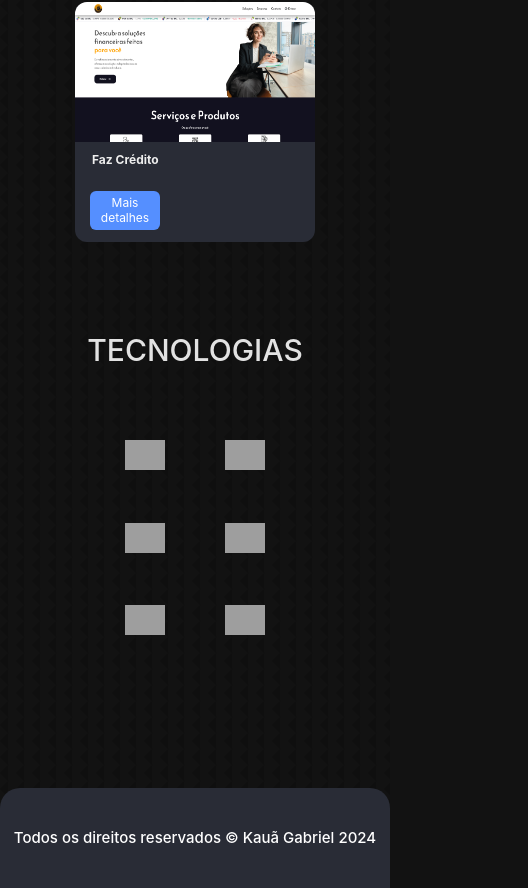
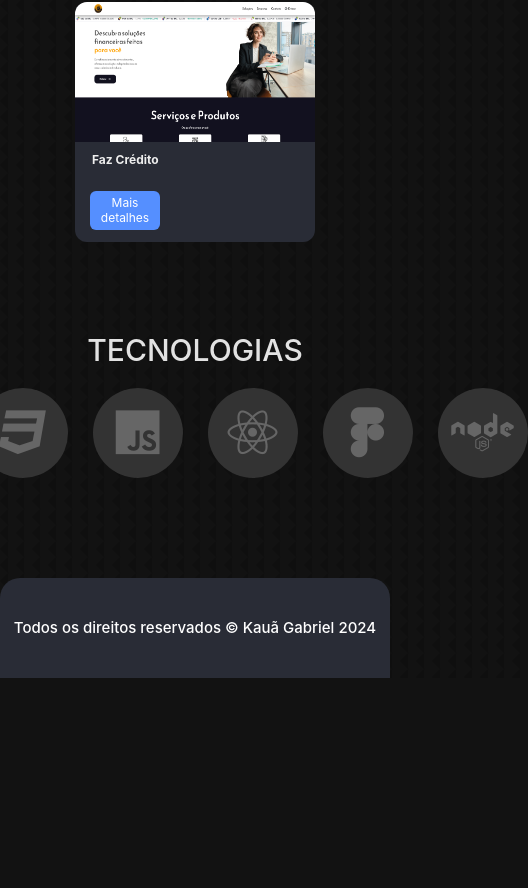
Before and after one commit to FiNiShYy/MyPortfolio, a React (Create React App) app: page / in a window 390 px wide. Shown: the part 2659-3547 px from the top of the page, 528 px wide, since content can reach past the window. After the commit the page ends 3337 px from the top, so only its background shows below. Built offline with nearby package versions, Linux system fonts and the light colour scheme; grey boxes are pictures that could not be loaded; the HTML template or start-up script is replaced by a standard one.

Commit message:
update technologies sections (not responsive (yet))

```diff
--- a/public/index.html
+++ b/public/index.html
@@ -1,6 +1,7 @@
 <!DOCTYPE html>
 <html lang="en">
   <head>
+    <link rel="stylesheet" href="https://use.fontawesome.com/releases/v5.6.3/css/all.css" integrity="sha384-UHRtZLI+pbxtHCWp1t77Bi1L4ZtiqrqD80Kn4Z8NTSRyMA2Fd33n5dQ8lWUE00s/" crossorigin="anonymous">
     <meta charset="utf-8" />
     <link rel="icon" href="%PUBLIC_URL%/favicon.ico" />
     <meta name="viewport" content="width=device-width, initial-scale=1" />
--- a/src/components/Technologies/Technologies.css
+++ b/src/components/Technologies/Technologies.css
@@ -11,70 +11,134 @@
     color: #e2e2e2;
 }
 
-.technologies-card {
+ul {
+    margin: 0;
+    padding: 0;
     display: flex;
-    width: 700px;
-    height: 200px;
-    border-radius: 25px;
-    justify-content: space-around;
-    flex-direction: row;
+    gap: 25px;
 }
 
-.technologies-card img{
-    width: 70px;
-    transition: 0.5s;
+ul li {
+    list-style: none;
 }
 
-.technologies-card img:hover {
-    transform: scale(1.1);
+ul li a {
+    position: relative;
+    display: block;
+    width: 90px;
+    height: 90px;
+    text-align: center;
+    line-height: 90px;
+    background: #333;
+    border-radius: 50%;
+    font-size: 50px;
+    color: #666;
+    transition: .5s;
+    cursor: default;
 }
 
-@media (max-width: 860px) {
-
-.technologies-area h1{
-    font-size: 40px;
+ul li a::before {
+    content: '';
+    position: absolute;
+    top: 0;
+    left: 0;
+    width: 100%;
+    height: 100%;
+    border-radius: 50%;
+    background: #68ff10;
+    transition: .5s;
+    transform: scale(.9);
+    z-index: -1;
 }
 
-.technologies-card {
-    width: 500px;
-    height: 180px;
+ul li a:hover::before {
+    transform: scale(1.1);
+    box-shadow: 0 0 15px #68ff10;
 }
 
-.technologies-card img{
-    width: 55px;
+ul li a:hover {
+    color: #ffffff;
+    box-shadow: 0 0 5px #ffffff;
+    text-shadow: 0 0 5px #ffffff;
 }
+
+.column {
+    position: relative;
+    display: flex;
+    flex-direction: column;
+    align-items: center;
+}
+
+.column span {
+    position: absolute;
+    bottom: 50%;
+    left: 50%;
+    transform: translate(-50%, 0%);
+    z-index: -1;
+    display: block;
+    margin: 0;
+    padding: 0;
+    color: #444;
+    font-size: 20px;
+    font-weight: 700;
+    text-decoration: none;
+    text-align: center;
+    transition: .3s ease-in-out;
+    opacity: 0;
+    box-shadow: none;
+    text-shadow: none;
+    width: fit-content;
+}
+
+ul li a:hover span {
+    bottom: -90px;
+    opacity: 1;
+    color: #ffffff;
+}
+
+ul li span::before,
+ul li span::after {
+    content: '';
+    height: 14px;
+    width: 14px;
+    position: absolute;
+    transition: all .35s ease;
+    opacity: 0;
+}
+
+ul li span::before {
+    right: -20%;
+    top: 25%;
+    border-top: 3px solid #68ff10;
+    border-right: 3px solid #2E640F;
+    transform: translate(-100%, 50%);
 
 }
 
+ul li span::after {
+    left: -20%;
+    bottom: 25%;
+    border-bottom: 3px solid #2E640F;
+    border-left: 3px solid #68ff10;
+    transform: translate(100%, -50%);
+}
+
+ul li a:hover span::before,
+ul li a:hover span::after {
+    transform: translate(0, 0);
+    opacity: 1;
+}
+
 @media (max-width: 600px) {
-
-.technologies-area h1{
+.technologies-area h1 {
     font-size: 30px;
 }
-
-.technologies-card {
-    display: grid;
-    grid-template-columns: repeat(3, 1fr);
-    justify-content: space-evenly;
-    justify-items: center;
-    align-content: space-evenly;
-    align-items: center;
-    width: 400px;
-    height: 170px;
-}
-
-.technologies-card img{
-    width: 40px;
-}
-
 }
 
 @media (max-width: 500px) {
-
 .technologies-card {
     grid-template-columns: repeat(2, 1fr);
     width: 200px;
     height: 300px;
 }
-
 }
--- a/src/components/Technologies/index.jsx
+++ b/src/components/Technologies/index.jsx
@@ -1,17 +1,47 @@
 import './Technologies.css'
 
-const Technologies = ({isEnglish}) => {
+const Technologies = ({ isEnglish }) => {
     return (
         <div id='skills' className='technologies-area'>
             <h1>{isEnglish ? "TECHNOLOGIES" : "TECNOLOGIAS"}</h1>
-            <div className='technologies-card'>
-                <img src="https://cdn.jsdelivr.net/gh/devicons/devicon/icons/html5/html5-original.svg" alt="html5-logo" srcSet="" />
-                <img src="https://cdn.jsdelivr.net/gh/devicons/devicon/icons/css3/css3-original.svg" alt="css-logo" srcSet="" />
-                <img src="https://cdn.jsdelivr.net/gh/devicons/devicon/icons/javascript/javascript-original.svg" alt="javascript-logo" srcSet="" />
-                <img src="https://cdn.jsdelivr.net/gh/devicons/devicon/icons/react/react-original.svg" alt="react-logo" srcSet="" />
-                <img src="https://cdn.jsdelivr.net/gh/devicons/devicon/icons/figma/figma-original.svg" alt="figma-logo" srcSet="" />
-                <img src="https://cdn.jsdelivr.net/gh/devicons/devicon/icons/nodejs/nodejs-original.svg" alt="figma-logo" srcSet="" />
-            </div>
+            <ul>
+                <li className='column'>
+                    <a href="#">
+                        <i className="fab fa-html5"></i>
+                        <span>HTML5</span>
+                    </a>
+                </li>
+                <li className='column'>
+                    <a href="#">
+                        <i className="fab fa-css3"></i>
+                        <span>CSS3</span>
+                    </a>
+                </li>
+                <li className='column'>
+                    <a href="#">
+                        <i className="fab fa-js"></i>
+                        <span>JavaScript</span>
+                    </a>
+                </li>
+                <li className='column'>
+                    <a href="#">
+                        <i className="fab fa-react"></i>
+                        <span>React.Js</span>
+                    </a>
+                </li>
+                <li className='column'>
+                    <a href="#">
+                        <i className="fab fa-figma"></i>
+                        <span>Figma</span>
+                    </a>
+                </li>
+                <li className='column'>
+                    <a href="#">
+                        <i className="fab fa-node"></i>
+                        <span>Node</span>
+                    </a>
+                </li>
+            </ul>
         </div>
     )
 }
```
